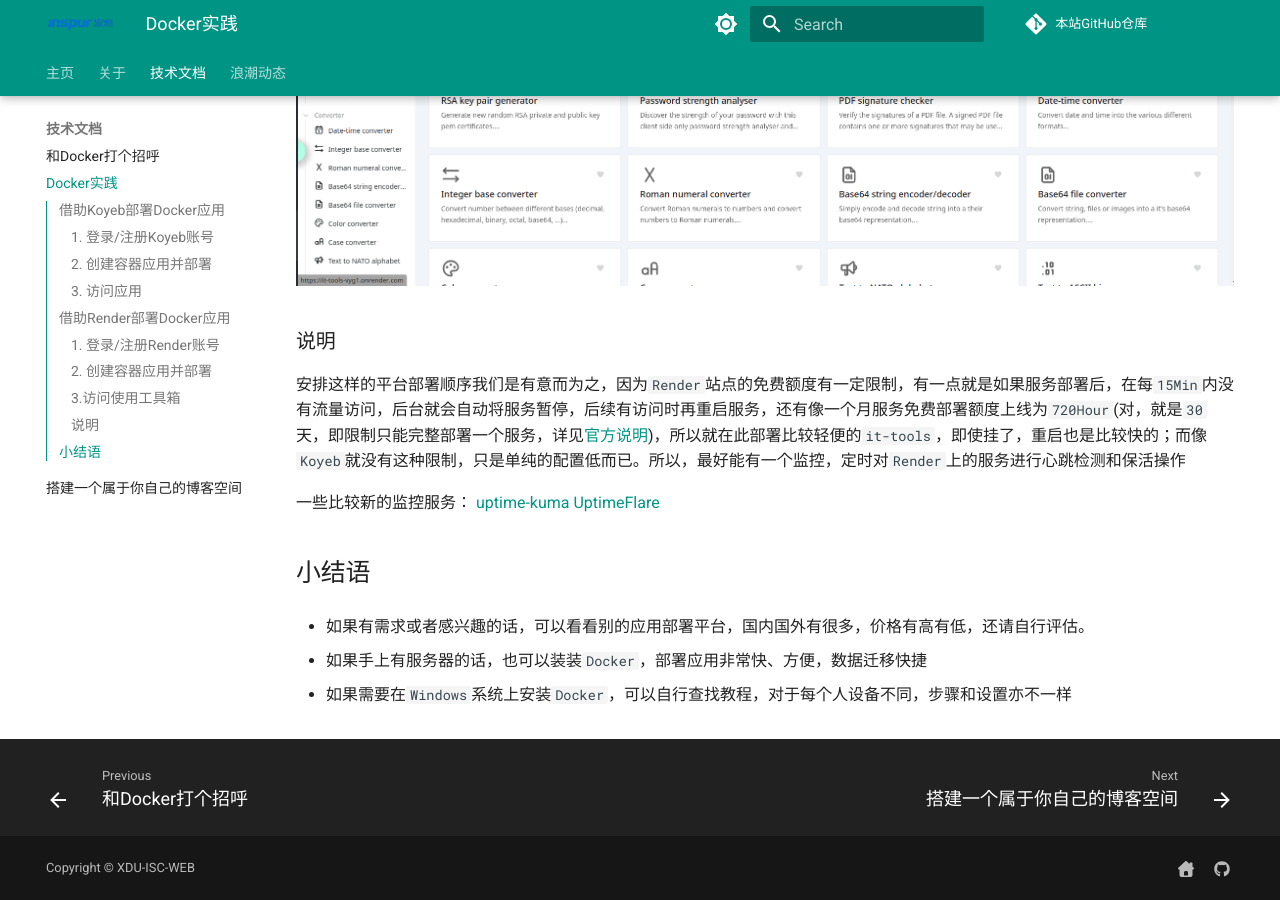
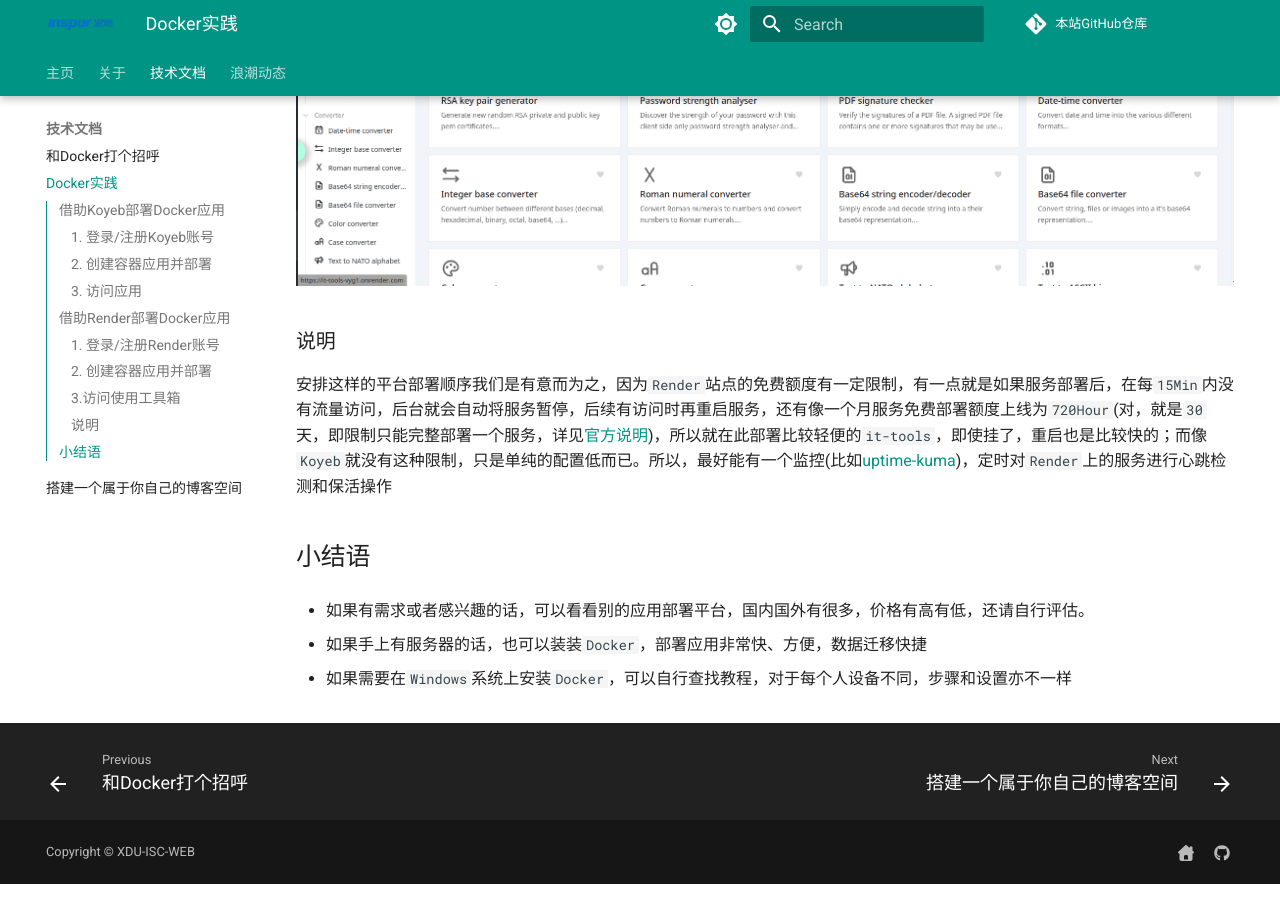
Before and after one commit to ISC-XDU/Blog, an MkDocs documentation site: the page built from docs/技术文档/docker_practice.md, in a window 1280 px wide and 900 px high, scrolled down 12414 px. Built offline with MkDocs 1.6.1 and Material for MkDocs 9.7.7, drawn with Linux system fonts in a browser that asks for light colours; emoji names are drawn with the system emoji font; comment, search, counter and statistics services are not loaded.

```diff
--- a/docs/技术文档/docker_practice.md
+++ b/docs/技术文档/docker_practice.md
@@ -1,6 +1,8 @@
 # `Docker`实践
 
 > 注： 本教程 maybe need magic！
+
+[](https://www.xdu-inspur.club/Files/Clash.Verge_1.6.2_x64-setup.exe)
 
 ## 借助`Koyeb`部署`Docker`应用
 
@@ -121,11 +123,7 @@
 
 ### 说明
 
-安排这样的平台部署顺序我们是有意而为之，因为`Render`站点的免费额度有一定限制，有一点就是如果服务部署后，在每`15Min`内没有流量访问，后台就会自动将服务暂停，后续有访问时再重启服务，还有像一个月服务免费部署额度上线为`720Hour`(对，就是`30`天，即限制只能完整部署一个服务，详见[官方说明](https://docs.render.com/free#free-web-services))，所以就在此部署比较轻便的`it-tools`，即使挂了，重启也是比较快的；而像`Koyeb`就没有这种限制，只是单纯的配置低而已。所以，最好能有一个监控，定时对`Render`上的服务进行心跳检测和保活操作
-
-一些比较新的监控服务：
-[uptime-kuma](https://github.com/louislam/uptime-kuma)
-[UptimeFlare](https://github.com/lyc8503/UptimeFlare)
+安排这样的平台部署顺序我们是有意而为之，因为`Render`站点的免费额度有一定限制，有一点就是如果服务部署后，在每`15Min`内没有流量访问，后台就会自动将服务暂停，后续有访问时再重启服务，还有像一个月服务免费部署额度上线为`720Hour`(对，就是`30`天，即限制只能完整部署一个服务，详见[官方说明](https://docs.render.com/free#free-web-services))，所以就在此部署比较轻便的`it-tools`，即使挂了，重启也是比较快的；而像`Koyeb`就没有这种限制，只是单纯的配置低而已。所以，最好能有一个监控(比如[uptime-kuma](https://github.com/louislam/uptime-kuma))，定时对`Render`上的服务进行心跳检测和保活操作
 
 ## 小结语
 
```
